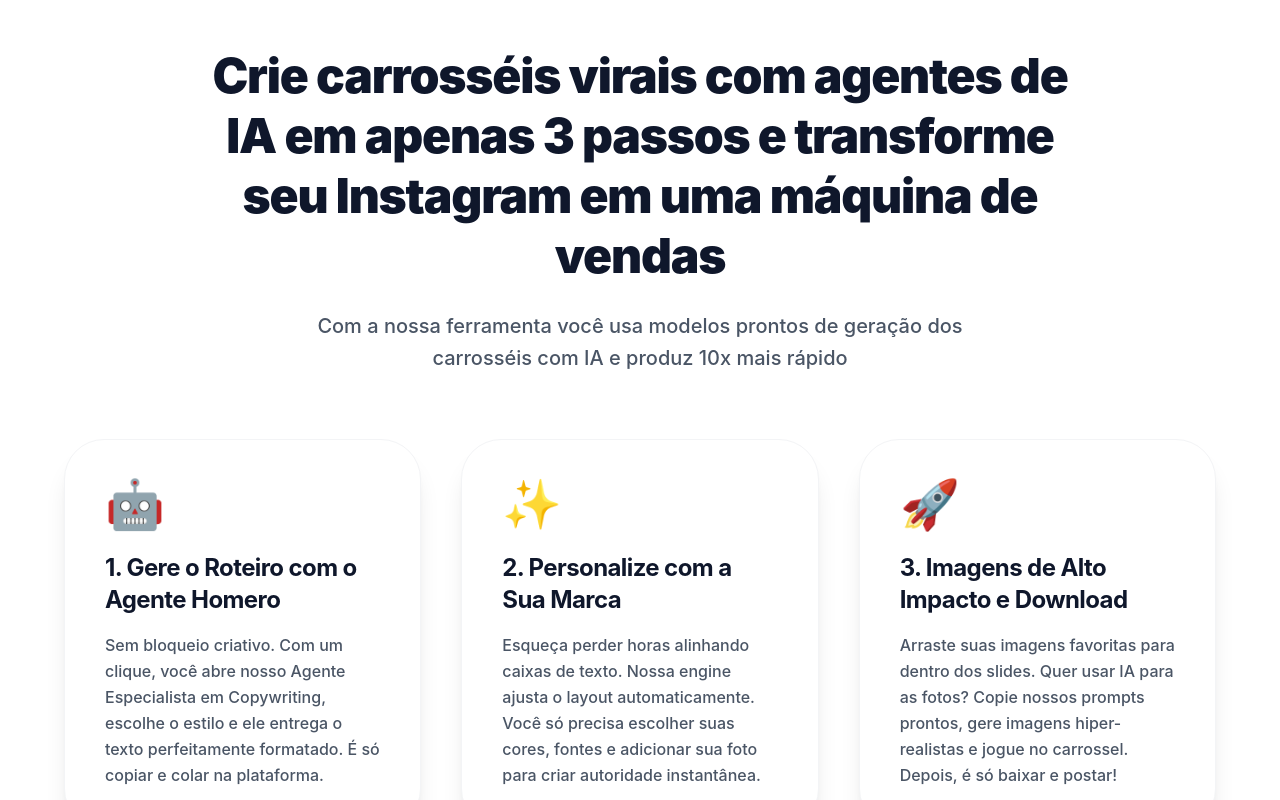
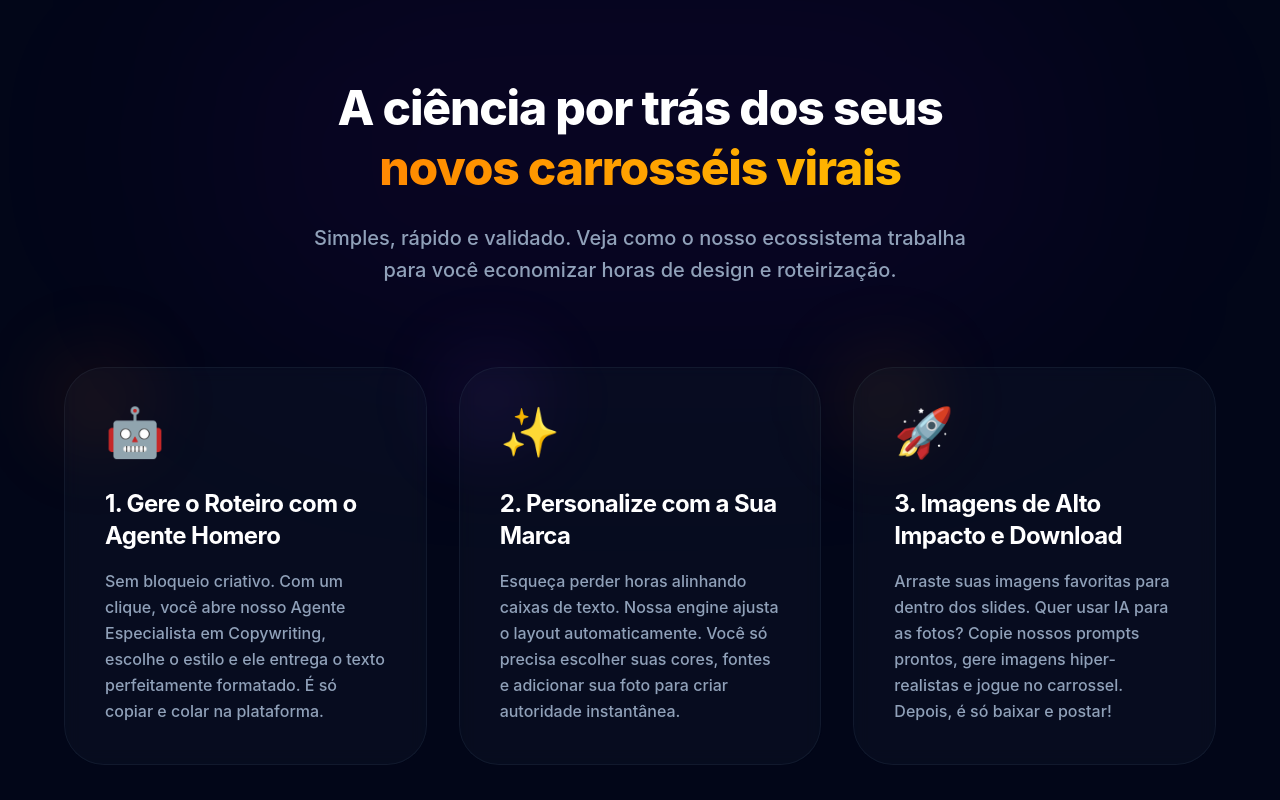
Before and after one commit to GLAUBERUCHOA/Corrosel-Viral, a Next.js app: page / in a window 1280 px wide. Shown: the part 1500-2300 px from the top of the page. Built offline with nearby package versions, Linux system fonts and the light colour scheme; a web font is replaced by a local one.

Commit message:
style: refactor 'Como Funciona' to dark theme and unique copy

```diff
--- a/app/page.tsx
+++ b/app/page.tsx
@@ -100,43 +100,50 @@ export default function HomePage() {
           </FadeInSection>
         </section>
 
-        {/* HOW IT WORKS SECTION - ESTRUTURA DE 3 PASSOS */}
-        <section className="py-24 bg-white px-6 relative z-20">
-          <div className="max-w-6xl mx-auto">
+        {/* HOW IT WORKS SECTION - DARK THEME REFACTORED */}
+        <section className="py-32 bg-slate-950 px-6 relative overflow-hidden">
+          {/* Fundo com brilho sutil */}
+          <div className="absolute top-0 left-1/2 -translate-x-1/2 w-full max-w-4xl h-[400px] bg-purple-600/5 blur-[120px] rounded-full pointer-events-none"></div>
+
+          <div className="max-w-6xl mx-auto relative z-10">
             <FadeInSection>
-              <div className="text-center mb-16">
-                <h2 className="text-3xl md:text-5xl font-black text-slate-900 tracking-tight leading-tight mb-6 max-w-4xl mx-auto">
-                  Crie carrosséis virais com agentes de IA em apenas 3 passos e transforme seu Instagram em uma máquina de vendas
+              <div className="text-center mb-20">
+                <h2 className="text-3xl md:text-5xl font-extrabold text-white tracking-tight leading-tight mb-6">
+                  A ciência por trás dos seus <br className="hidden sm:block" />
+                  <span className="text-transparent bg-clip-text bg-gradient-to-r from-orange-400 to-amber-400">novos carrosséis virais</span>
                 </h2>
-                <p className="text-lg md:text-xl text-gray-600 max-w-2xl mx-auto leading-relaxed font-medium">
-                  Com a nossa ferramenta você usa modelos prontos de geração dos carrosséis com IA e produz 10x mais rápido
+                <p className="text-lg md:text-xl text-slate-400 max-w-2xl mx-auto leading-relaxed font-medium">
+                  Simples, rápido e validado. Veja como o nosso ecossistema trabalha para você economizar horas de design e roteirização.
                 </p>
               </div>
 
-              <div className="grid grid-cols-1 lg:grid-cols-3 gap-10">
+              <div className="grid grid-cols-1 lg:grid-cols-3 gap-8">
                 {/* Passo 1 */}
-                <div className="group bg-white border border-gray-100 shadow-xl rounded-[2.5rem] p-10 hover:-translate-y-2 transition-all duration-300">
-                  <div className="text-5xl mb-6">🤖</div>
-                  <h3 className="text-2xl font-bold text-slate-900 mb-4 tracking-tight">1. Gere o Roteiro com o Agente Homero</h3>
-                  <p className="text-gray-600 leading-relaxed font-medium">
+                <div className="group bg-slate-900/40 backdrop-blur-sm border border-slate-800/50 rounded-[2.5rem] p-10 hover:border-orange-500/30 hover:-translate-y-2 transition-all duration-500 relative">
+                  <div className="absolute -top-4 -left-4 w-24 h-24 bg-orange-500/10 blur-[40px] rounded-full group-hover:bg-orange-500/20 transition-colors"></div>
+                  <div className="text-5xl mb-8 relative z-10">🤖</div>
+                  <h3 className="text-2xl font-bold text-white mb-4 tracking-tight relative z-10">1. Gere o Roteiro com o Agente Homero</h3>
+                  <p className="text-slate-400 leading-relaxed font-medium relative z-10">
                     Sem bloqueio criativo. Com um clique, você abre nosso Agente Especialista em Copywriting, escolhe o estilo e ele entrega o texto perfeitamente formatado. É só copiar e colar na plataforma.
                   </p>
                 </div>
 
                 {/* Passo 2 */}
-                <div className="group bg-white border border-gray-100 shadow-xl rounded-[2.5rem] p-10 hover:-translate-y-2 transition-all duration-300">
-                  <div className="text-5xl mb-6">✨</div>
-                  <h3 className="text-2xl font-bold text-slate-900 mb-4 tracking-tight">2. Personalize com a Sua Marca</h3>
-                  <p className="text-gray-600 leading-relaxed font-medium">
+                <div className="group bg-slate-900/40 backdrop-blur-sm border border-slate-800/50 rounded-[2.5rem] p-10 hover:border-purple-500/30 hover:-translate-y-2 transition-all duration-500 relative">
+                  <div className="absolute -top-4 -left-4 w-24 h-24 bg-purple-500/10 blur-[40px] rounded-full group-hover:bg-purple-500/20 transition-colors"></div>
+                  <div className="text-5xl mb-8 relative z-10">✨</div>
+                  <h3 className="text-2xl font-bold text-white mb-4 tracking-tight relative z-10">2. Personalize com a Sua Marca</h3>
+                  <p className="text-slate-400 leading-relaxed font-medium relative z-10">
                     Esqueça perder horas alinhando caixas de texto. Nossa engine ajusta o layout automaticamente. Você só precisa escolher suas cores, fontes e adicionar sua foto para criar autoridade instantânea.
                   </p>
                 </div>
 
                 {/* Passo 3 */}
-                <div className="group bg-white border border-gray-100 shadow-xl rounded-[2.5rem] p-10 hover:-translate-y-2 transition-all duration-300">
-                  <div className="text-5xl mb-6">🚀</div>
-                  <h3 className="text-2xl font-bold text-slate-900 mb-4 tracking-tight">3. Imagens de Alto Impacto e Download</h3>
-                  <p className="text-gray-600 leading-relaxed font-medium">
+                <div className="group bg-slate-900/40 backdrop-blur-sm border border-slate-800/50 rounded-[2.5rem] p-10 hover:border-amber-500/30 hover:-translate-y-2 transition-all duration-500 relative">
+                  <div className="absolute -top-4 -left-4 w-24 h-24 bg-amber-500/10 blur-[40px] rounded-full group-hover:bg-amber-500/20 transition-colors"></div>
+                  <div className="text-5xl mb-8 relative z-10">🚀</div>
+                  <h3 className="text-2xl font-bold text-white mb-4 tracking-tight relative z-10">3. Imagens de Alto Impacto e Download</h3>
+                  <p className="text-slate-400 leading-relaxed font-medium relative z-10">
                     Arraste suas imagens favoritas para dentro dos slides. Quer usar IA para as fotos? Copie nossos prompts prontos, gere imagens hiper-realistas e jogue no carrossel. Depois, é só baixar e postar!
                   </p>
                 </div>
```
